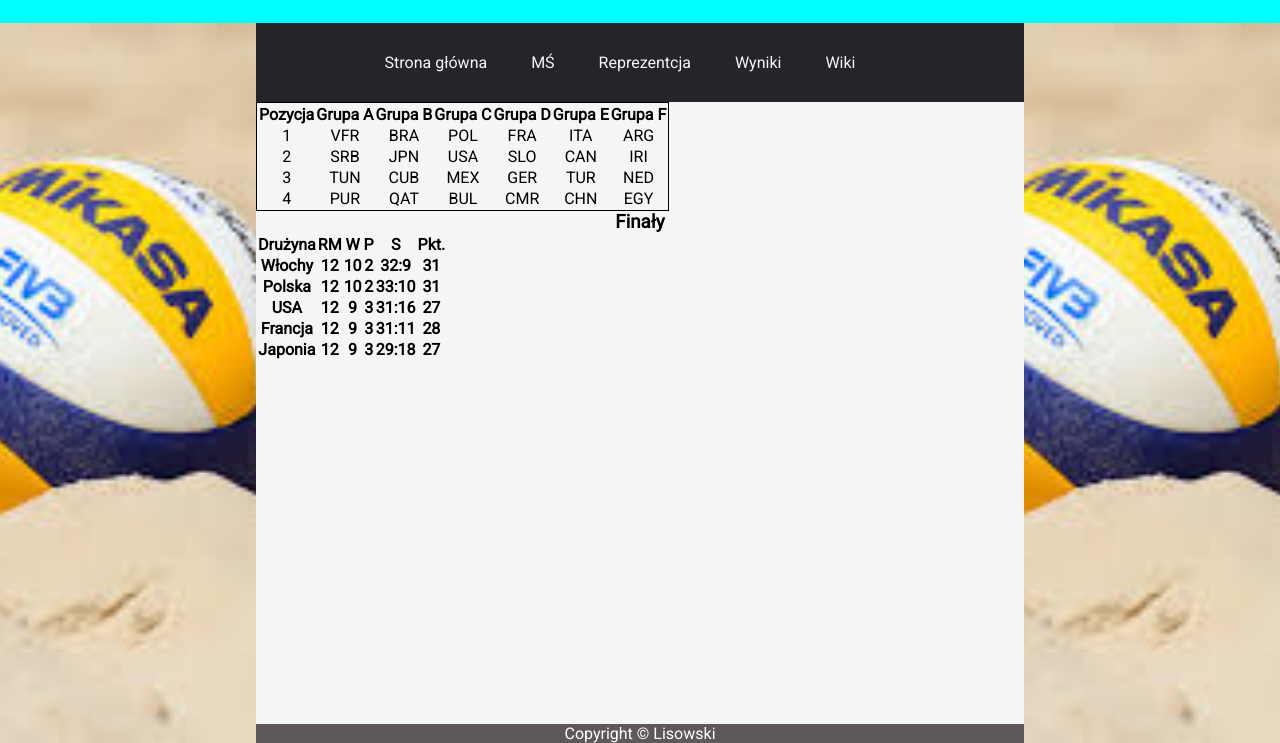
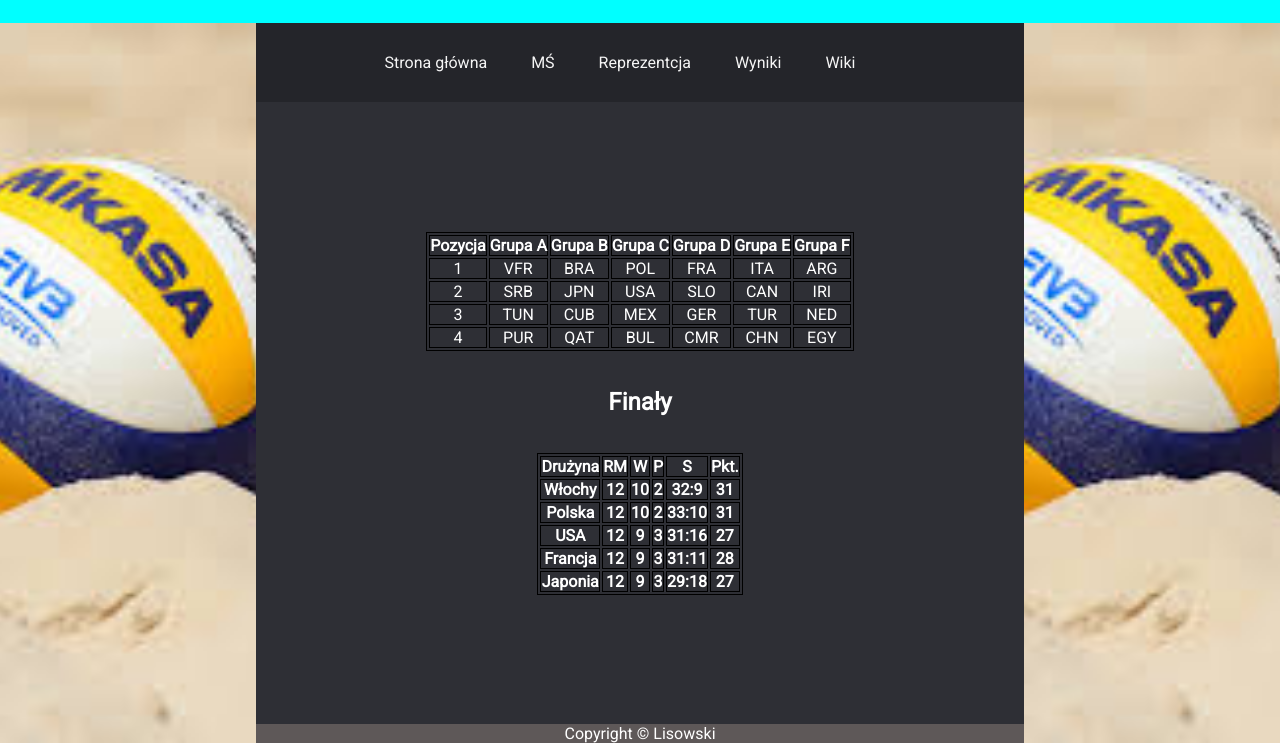
Before and after one commit to Kacperek2872/Projekt-szkolny-, a plain HTML site: page Wyniki.html in a window 1280 px wide. Shown: the part 57-800 px from the top of the page. Drawn offline with Linux system fonts and the light colour scheme.

Commit message:
new
Signed-off-by: Kacperek2872 <lisowsky07@gmail.com>

```diff
--- a/Wyniki.html
+++ b/Wyniki.html
@@ -6,7 +6,7 @@
     <!-- <meta http-equiv="X-UA-Compatible" content="IE=edge">
     <meta name="viewport" content="width=device-width, initial-scale=1.0"> -->
     <link rel="stylesheet" href="style.css">
-    <title>stronka</title>
+    <title>Wyniki</title>
 </head>
 
 <body>
@@ -85,7 +85,7 @@
                 <td>EGY</td>
               </tr>
           </table>
-          <h3>Finały</h3>
+          <h2>Finały</h2>
         <table class="2tabelcia">
             <tr>
               <th>Drużyna</th>
--- a/style.css
+++ b/style.css
@@ -25,9 +25,12 @@ nav {
 	align-items: center;
 	padding: 30px 10%;
 	cursor: pointer;
+
 }
 .main {
-	background-color: whitesmoke;
+	background-color: #2e2f35;
+	color: white;
+
 }
 .footer {
 	background-color: rgb(94, 88, 88);
@@ -75,11 +78,22 @@ section.main{
 section.content2 {
 	text-align: center;
 	height:100%;
+	align-items: center;
+	display: flex;
+	flex: 1;
+	align-content: center;
+    flex-direction: column;
+    justify-content: center;
+    align-items: center;
+
+}
+section.content2 h2 {
+	margin: 37px 21px;
 }
 div.menu{
 	text-align: center;
 }
-.tabeleczka {
+table, td, th {
 border:1px solid black;
 border-spacing:1px solid black ;
 }
```
Also changed, not shown: MŚ.html (+1 -1 lines), Reprezentacja.html (+1 -1 lines), index.html (+1 -1 lines).
